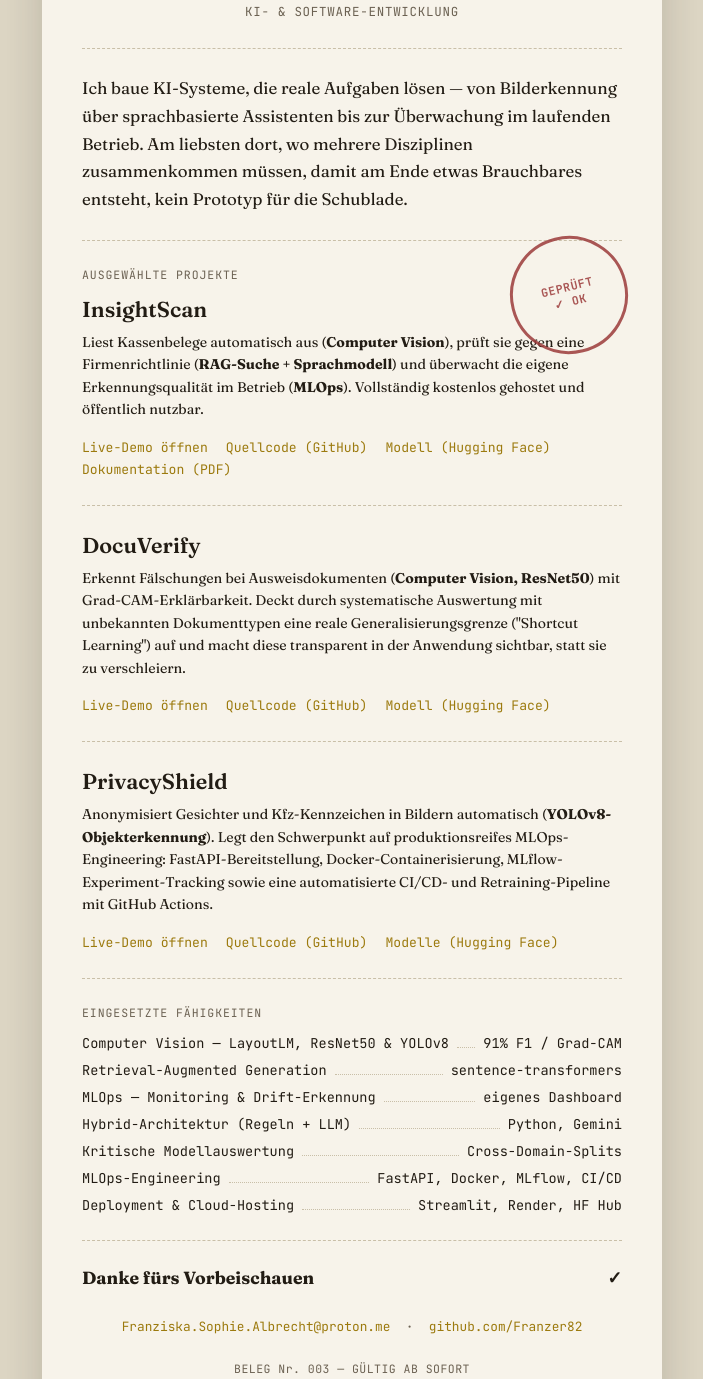
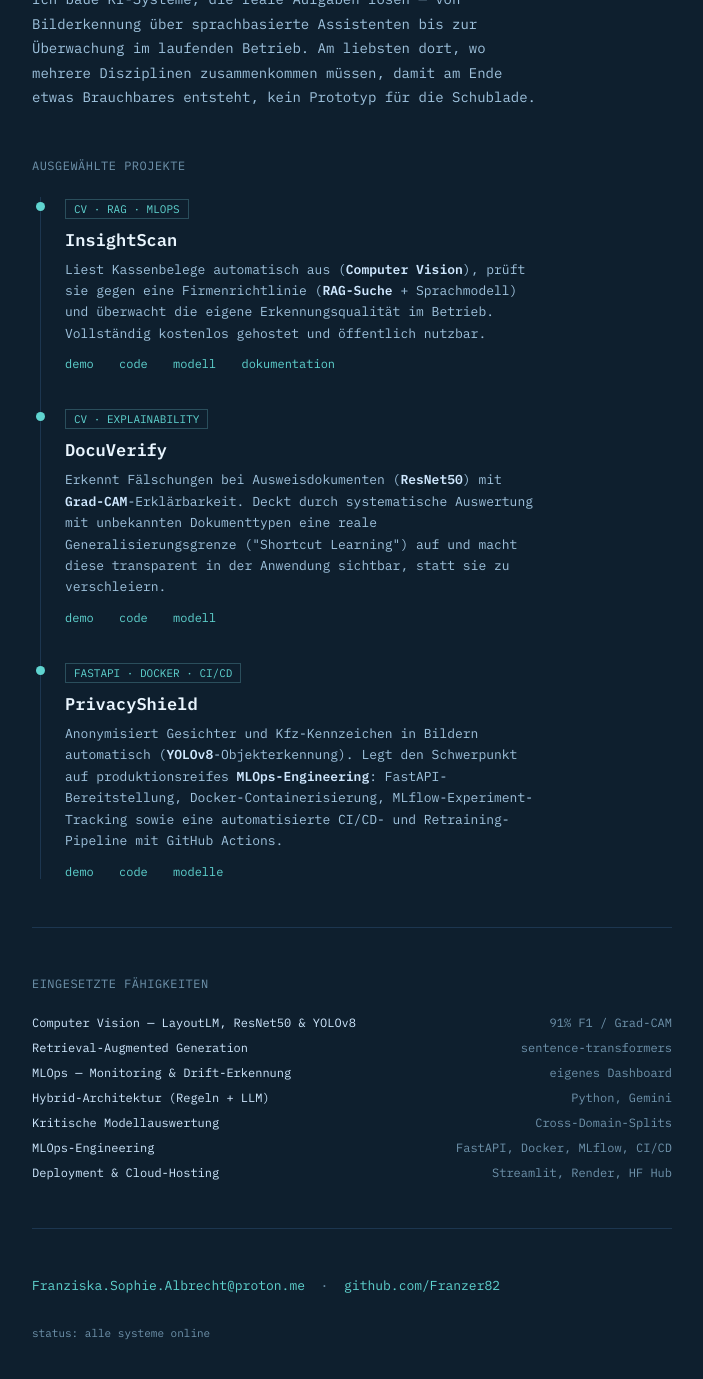
Before and after one commit to Franzer82/Franzer82.github.io, a plain HTML site: page index.html in a window 1280 px wide. Shown: the part 152-1531 px from the top of the page, without its empty margins (288-991 px from the left). Drawn offline with Linux system fonts and the light colour scheme.

Commit message:
Portfolio auf Blueprint-Design umgestellt

```diff
--- a/index.html
+++ b/index.html
@@ -6,219 +6,185 @@
 <title>Franziska Albrecht — KI &amp; Software Portfolio</title>
 <link rel="preconnect" href="https://fonts.googleapis.com">
 <link rel="preconnect" href="https://fonts.gstatic.com" crossorigin>
-<link href="https://fonts.googleapis.com/css2?family=Fraunces:opsz,wght@9..144,400;9..144,600;9..144,700&family=JetBrains+Mono:wght@400;500;700&display=swap" rel="stylesheet">
+<link href="https://fonts.googleapis.com/css2?family=IBM+Plex+Mono:wght@400;500;600&display=swap" rel="stylesheet">
 <style>
   :root {
-    --paper: #F7F3EA;
-    --paper-shadow: #EAE2CE;
-    --ink: #221C14;
-    --ink-muted: #6B6152;
-    --gold: #9C7A0E;
-    --stamp: #9C3B3B;
-    --line: #C9BFA8;
+    --bg: #0E1F2E;
+    --text: #CFE8FF;
+    --text-dim: #6F93AC;
+    --text-mid: #9FC3DE;
+    --text-bright: #EAF6FF;
+    --accent: #5FD4D0;
+    --line: #1C3650;
+    --stage-border: #2A4E5C;
   }
 
-  * { box-sizing: border-box; }
+  * { box-sizing: border-box; margin: 0; padding: 0; }
 
   html, body {
-    margin: 0;
-    padding: 0;
-    background: #DDD6C4;
-    color: var(--ink);
-    font-family: 'JetBrains Mono', monospace;
+    background: var(--bg);
+    color: var(--text);
+    font-family: 'IBM Plex Mono', monospace;
   }
 
   body {
-    padding: 48px 16px 80px;
+    padding: 56px 20px 80px;
     display: flex;
     justify-content: center;
   }
 
-  .receipt {
-    position: relative;
+  main {
     width: 100%;
-    max-width: 620px;
-    background: var(--paper);
-    padding: 56px 40px 48px;
-    box-shadow: 0 18px 40px rgba(34, 28, 20, 0.18);
+    max-width: 640px;
   }
 
-  .receipt::before,
-  .receipt::after {
-    content: "";
-    position: absolute;
-    left: 0;
-    right: 0;
-    height: 14px;
-    background:
-      linear-gradient(135deg, var(--paper) 50%, transparent 50%) 0 0 / 16px 16px repeat-x,
-      linear-gradient(-135deg, var(--paper) 50%, transparent 50%) 0 0 / 16px 16px repeat-x;
-    background-color: #DDD6C4;
-  }
-
-  .receipt::before { top: -14px; transform: rotate(180deg); }
-  .receipt::after { bottom: -14px; }
-
-  .shop-name {
-    font-family: 'Fraunces', serif;
-    font-size: 2.1rem;
-    font-weight: 700;
-    text-align: center;
-    letter-spacing: 0.01em;
-    margin: 0 0 4px;
-    line-height: 1.15;
+  .name {
+    font-size: 24px;
+    font-weight: 600;
+    color: var(--text-bright);
   }
 
   .tagline {
-    text-align: center;
-    font-size: 0.78rem;
-    color: var(--ink-muted);
-    letter-spacing: 0.06em;
-    margin-bottom: 28px;
-  }
-
-  .divider {
-    border: none;
-    border-top: 1.5px dashed var(--line);
-    margin: 26px 0;
+    font-size: 13px;
+    color: var(--text-dim);
+    margin-top: 6px;
   }
 
   .intro {
-    font-family: 'Fraunces', serif;
-    font-size: 1.05rem;
-    line-height: 1.65;
-    color: var(--ink);
-    margin: 0;
+    font-size: 14px;
+    color: var(--text-mid);
+    line-height: 1.75;
+    margin-top: 28px;
+    max-width: 520px;
   }
 
   .section-label {
-    font-size: 0.72rem;
-    color: var(--ink-muted);
-    letter-spacing: 0.08em;
-    margin-bottom: 14px;
+    font-size: 12px;
+    color: var(--text-dim);
+    letter-spacing: 0.04em;
+    margin: 48px 0 0;
   }
 
-  .line-item {
-    display: flex;
-    justify-content: space-between;
-    align-items: baseline;
-    gap: 12px;
-    font-size: 0.88rem;
+  .pipeline {
+    border-left: 1px solid var(--line);
+    margin: 24px 0 0 8px;
+    padding-left: 24px;
+  }
+
+  .item {
+    padding-bottom: 36px;
+    position: relative;
+  }
+
+  .item:last-child {
+    padding-bottom: 0;
+  }
+
+  .item::before {
+    content: "";
+    position: absolute;
+    left: -29px;
+    top: 5px;
+    width: 9px;
+    height: 9px;
+    border-radius: 50%;
+    background: var(--accent);
+  }
+
+  .stage {
+    display: inline-block;
+    font-size: 11px;
+    color: var(--accent);
+    border: 1px solid var(--stage-border);
+    padding: 2px 8px;
     margin-bottom: 10px;
   }
 
-  .line-item .label { color: var(--ink); }
-  .line-item .value { color: var(--ink-muted); white-space: nowrap; }
-
-  .project-name {
-    font-family: 'Fraunces', serif;
-    font-size: 1.35rem;
+  .proj-name {
+    font-size: 17px;
     font-weight: 600;
-    margin: 0 0 8px;
+    color: var(--text-bright);
   }
 
-  .project-desc {
-    font-size: 0.88rem;
-    line-height: 1.6;
-    color: var(--ink);
-    margin: 0 0 18px;
-    font-family: 'Fraunces', serif;
+  .proj-desc {
+    font-size: 13px;
+    color: var(--text-mid);
+    margin-top: 8px;
+    line-height: 1.65;
+    max-width: 480px;
   }
 
-  .project-desc strong {
-    font-weight: 700;
+  .proj-desc b {
+    color: var(--text);
+    font-weight: 600;
   }
 
-  .link-row {
-    display: flex;
-    flex-wrap: wrap;
-    gap: 4px 18px;
-    margin-bottom: 8px;
+  .links {
+    margin-top: 12px;
+    font-size: 12px;
   }
 
-  .link-row a {
-    color: var(--gold);
+  .links a {
+    color: var(--accent);
     text-decoration: none;
-    font-size: 0.82rem;
+    margin-right: 18px;
     border-bottom: 1px solid transparent;
   }
 
-  .link-row a:hover,
-  .link-row a:focus-visible {
-    border-bottom-color: var(--gold);
+  .links a:hover,
+  .links a:focus-visible {
+    border-bottom-color: var(--accent);
   }
 
-  .skills-list {
+  .skills {
+    margin-top: 24px;
     display: flex;
     flex-direction: column;
-    gap: 9px;
+    gap: 10px;
   }
 
   .skill-row {
     display: flex;
     justify-content: space-between;
-    font-size: 0.85rem;
+    font-size: 12px;
+    gap: 16px;
   }
 
-  .skill-row .dots {
-    flex: 1;
-    border-bottom: 1px dotted var(--line);
-    margin: 0 8px;
-    transform: translateY(-4px);
+  .skill-row .label {
+    color: var(--text);
   }
 
-  .total-row {
-    display: flex;
-    justify-content: space-between;
-    font-family: 'Fraunces', serif;
-    font-weight: 700;
-    font-size: 1.1rem;
-    margin: 22px 0 6px;
+  .skill-row .value {
+    color: var(--text-dim);
+    text-align: right;
+    white-space: nowrap;
   }
 
-  .stamp {
-    position: absolute;
-    right: 34px;
-    top: 340px;
-    width: 118px;
-    height: 118px;
-    border: 3px solid var(--stamp);
-    border-radius: 50%;
-    color: var(--stamp);
-    display: flex;
-    align-items: center;
-    justify-content: center;
-    text-align: center;
-    font-size: 0.72rem;
-    font-weight: 700;
-    letter-spacing: 0.06em;
-    transform: rotate(-14deg);
-    opacity: 0.85;
-    line-height: 1.3;
-    pointer-events: none;
+  .divider {
+    border: none;
+    border-top: 1px solid var(--line);
+    margin: 48px 0;
   }
 
   .contact {
-    text-align: center;
-    font-size: 0.8rem;
-    color: var(--ink-muted);
-    margin-top: 30px;
+    font-size: 13px;
+    color: var(--text-dim);
   }
 
-  .contact a { color: var(--gold); text-decoration: none; }
+  .contact a {
+    color: var(--accent);
+    text-decoration: none;
+  }
 
   .footer-note {
-    text-align: center;
-    font-size: 0.72rem;
-    color: var(--ink-muted);
-    margin-top: 26px;
-    letter-spacing: 0.04em;
+    font-size: 11px;
+    color: var(--text-dim);
+    margin-top: 32px;
   }
 
   @media (max-width: 480px) {
-    .receipt { padding: 44px 22px 36px; }
-    .stamp { width: 92px; height: 92px; font-size: 0.62rem; right: 18px; top: 300px; }
-    .shop-name { font-size: 1.7rem; }
+    .name { font-size: 20px; }
+    .proj-desc { max-width: 100%; }
   }
 
   @media (prefers-reduced-motion: reduce) {
@@ -228,13 +194,9 @@
 </head>
 <body>
 
-<main class="receipt">
-  <div class="stamp">GEPRÜFT<br>✓ OK</div>
-
-  <h1 class="shop-name">Franziska Albrecht</h1>
-  <p class="tagline">KI- &amp; SOFTWARE-ENTWICKLUNG</p>
-
-  <hr class="divider">
+<main>
+  <div class="name">Franziska Albrecht</div>
+  <div class="tagline">ML &amp; Software Engineering</div>
 
   <p class="intro">
     Ich baue KI-Systeme, die reale Aufgaben lösen — von Bilderkennung über
@@ -243,76 +205,75 @@
     am Ende etwas Brauchbares entsteht, kein Prototyp für die Schublade.
   </p>
 
-  <hr class="divider">
-
   <p class="section-label">AUSGEWÄHLTE PROJEKTE</p>
 
-  <p class="project-name">InsightScan</p>
-  <p class="project-desc">
-    Liest Kassenbelege automatisch aus (<strong>Computer Vision</strong>),
-    prüft sie gegen eine Firmenrichtlinie
-    (<strong>RAG-Suche + Sprachmodell</strong>) und überwacht die eigene
-    Erkennungsqualität im Betrieb (<strong>MLOps</strong>). Vollständig
+  <div class="pipeline">
+    <div class="item">
+      <div class="stage">CV · RAG · MLOPS</div>
+      <div class="proj-name">InsightScan</div>
+      <p class="proj-desc">
+        Liest Kassenbelege automatisch aus (<b>Computer Vision</b>), prüft
+        sie gegen eine Firmenrichtlinie (<b>RAG-Suche</b> + Sprachmodell)
+        und überwacht die eigene Erkennungsqualität im Betrieb. Vollständig
         kostenlos gehostet und öffentlich nutzbar.
       </p>
-  <div class="link-row">
-    <a href="https://franzer82-insightscan.streamlit.app/" target="_blank" rel="noopener">Live-Demo öffnen</a>
-    <a href="https://github.com/Franzer82/insightscan" target="_blank" rel="noopener">Quellcode (GitHub)</a>
-    <a href="https://huggingface.co/Franzer82/insightscan-layoutlm" target="_blank" rel="noopener">Modell (Hugging Face)</a>
-    <a href="docs/InsightScan_Portfolio_Dokumentation.pdf" target="_blank" rel="noopener">Dokumentation (PDF)</a>
+      <div class="links">
+        <a href="https://franzer82-insightscan.streamlit.app/" target="_blank" rel="noopener">demo</a>
+        <a href="https://github.com/Franzer82/insightscan" target="_blank" rel="noopener">code</a>
+        <a href="https://huggingface.co/Franzer82/insightscan-layoutlm" target="_blank" rel="noopener">modell</a>
+        <a href="docs/InsightScan_Portfolio_Dokumentation.pdf" target="_blank" rel="noopener">dokumentation</a>
+      </div>
     </div>
 
-  <hr class="divider">
-
-  <p class="project-name">DocuVerify</p>
-  <p class="project-desc">
-    Erkennt Fälschungen bei Ausweisdokumenten
-    (<strong>Computer Vision, ResNet50</strong>) mit Grad-CAM-Erklärbarkeit.
-    Deckt durch systematische Auswertung mit unbekannten Dokumenttypen eine
-    reale Generalisierungsgrenze ("Shortcut Learning") auf und macht diese
-    transparent in der Anwendung sichtbar, statt sie zu verschleiern.
+    <div class="item">
+      <div class="stage">CV · EXPLAINABILITY</div>
+      <div class="proj-name">DocuVerify</div>
+      <p class="proj-desc">
+        Erkennt Fälschungen bei Ausweisdokumenten (<b>ResNet50</b>) mit
+        <b>Grad-CAM</b>-Erklärbarkeit. Deckt durch systematische Auswertung
+        mit unbekannten Dokumenttypen eine reale Generalisierungsgrenze
+        ("Shortcut Learning") auf und macht diese transparent in der
+        Anwendung sichtbar, statt sie zu verschleiern.
       </p>
-  <div class="link-row">
-    <a href="https://franzer82-docuverify.streamlit.app/" target="_blank" rel="noopener">Live-Demo öffnen</a>
-    <a href="https://github.com/Franzer82/docuverify" target="_blank" rel="noopener">Quellcode (GitHub)</a>
-    <a href="https://huggingface.co/Franzer82/docuverify-resnet50" target="_blank" rel="noopener">Modell (Hugging Face)</a>
+      <div class="links">
+        <a href="https://franzer82-docuverify.streamlit.app/" target="_blank" rel="noopener">demo</a>
+        <a href="https://github.com/Franzer82/docuverify" target="_blank" rel="noopener">code</a>
+        <a href="https://huggingface.co/Franzer82/docuverify-resnet50" target="_blank" rel="noopener">modell</a>
+      </div>
     </div>
 
-  <hr class="divider">
-
-  <p class="project-name">PrivacyShield</p>
-  <p class="project-desc">
+    <div class="item">
+      <div class="stage">FASTAPI · DOCKER · CI/CD</div>
+      <div class="proj-name">PrivacyShield</div>
+      <p class="proj-desc">
         Anonymisiert Gesichter und Kfz-Kennzeichen in Bildern automatisch
-    (<strong>YOLOv8-Objekterkennung</strong>). Legt den Schwerpunkt auf
-    produktionsreifes MLOps-Engineering: FastAPI-Bereitstellung,
+        (<b>YOLOv8</b>-Objekterkennung). Legt den Schwerpunkt auf
+        produktionsreifes <b>MLOps-Engineering</b>: FastAPI-Bereitstellung,
         Docker-Containerisierung, MLflow-Experiment-Tracking sowie eine
         automatisierte CI/CD- und Retraining-Pipeline mit GitHub Actions.
       </p>
-  <div class="link-row">
-    <a href="https://privacyshield-0h0m.onrender.com/docs" target="_blank" rel="noopener">Live-Demo öffnen</a>
-    <a href="https://github.com/Franzer82/privacyshield" target="_blank" rel="noopener">Quellcode (GitHub)</a>
-    <a href="https://huggingface.co/Franzer82/privacyshield-models" target="_blank" rel="noopener">Modelle (Hugging Face)</a>
+      <div class="links">
+        <a href="https://privacyshield-0h0m.onrender.com/docs" target="_blank" rel="noopener">demo</a>
+        <a href="https://github.com/Franzer82/privacyshield" target="_blank" rel="noopener">code</a>
+        <a href="https://huggingface.co/Franzer82/privacyshield-models" target="_blank" rel="noopener">modelle</a>
+      </div>
+    </div>
   </div>
 
   <hr class="divider">
 
   <p class="section-label">EINGESETZTE FÄHIGKEITEN</p>
-  <div class="skills-list">
-    <div class="skill-row"><span>Computer Vision — LayoutLM, ResNet50 &amp; YOLOv8</span><span class="dots"></span><span>91% F1 / Grad-CAM</span></div>
-    <div class="skill-row"><span>Retrieval-Augmented Generation</span><span class="dots"></span><span>sentence-transformers</span></div>
-    <div class="skill-row"><span>MLOps — Monitoring &amp; Drift-Erkennung</span><span class="dots"></span><span>eigenes Dashboard</span></div>
-    <div class="skill-row"><span>Hybrid-Architektur (Regeln + LLM)</span><span class="dots"></span><span>Python, Gemini</span></div>
-    <div class="skill-row"><span>Kritische Modellauswertung</span><span class="dots"></span><span>Cross-Domain-Splits</span></div>
-    <div class="skill-row"><span>MLOps-Engineering</span><span class="dots"></span><span>FastAPI, Docker, MLflow, CI/CD</span></div>
-    <div class="skill-row"><span>Deployment &amp; Cloud-Hosting</span><span class="dots"></span><span>Streamlit, Render, HF Hub</span></div>
+  <div class="skills">
+    <div class="skill-row"><span class="label">Computer Vision — LayoutLM, ResNet50 &amp; YOLOv8</span><span class="value">91% F1 / Grad-CAM</span></div>
+    <div class="skill-row"><span class="label">Retrieval-Augmented Generation</span><span class="value">sentence-transformers</span></div>
+    <div class="skill-row"><span class="label">MLOps — Monitoring &amp; Drift-Erkennung</span><span class="value">eigenes Dashboard</span></div>
+    <div class="skill-row"><span class="label">Hybrid-Architektur (Regeln + LLM)</span><span class="value">Python, Gemini</span></div>
+    <div class="skill-row"><span class="label">Kritische Modellauswertung</span><span class="value">Cross-Domain-Splits</span></div>
+    <div class="skill-row"><span class="label">MLOps-Engineering</span><span class="value">FastAPI, Docker, MLflow, CI/CD</span></div>
+    <div class="skill-row"><span class="label">Deployment &amp; Cloud-Hosting</span><span class="value">Streamlit, Render, HF Hub</span></div>
   </div>
 
   <hr class="divider">
-
-  <div class="total-row">
-    <span>Danke fürs Vorbeischauen</span>
-    <span>✓</span>
-  </div>
 
   <p class="contact">
     <a href="mailto:Franziska.Sophie.Albrecht@proton.me">Franziska.Sophie.Albrecht@proton.me</a>
@@ -320,7 +281,7 @@
     <a href="https://github.com/Franzer82" target="_blank" rel="noopener">github.com/Franzer82</a>
   </p>
 
-  <p class="footer-note">BELEG Nr. 003 — GÜLTIG AB SOFORT</p>
+  <p class="footer-note">status: alle systeme online</p>
 </main>
 
 </body>
```
Lines whose indentation alone changed are shown as unchanged.
